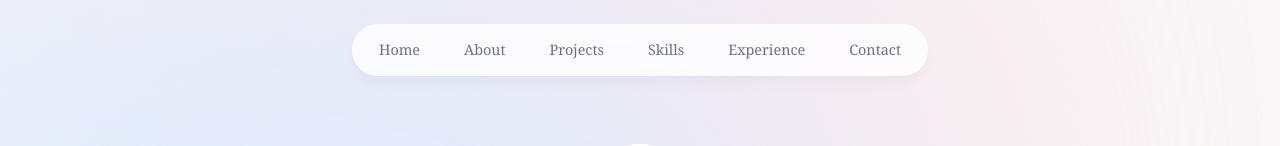
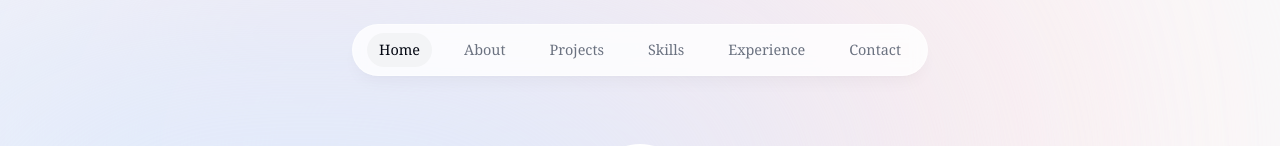
Before and after one commit to XXXXJin/My-portfolio-page, a Next.js app: page / in a window 1280 px wide. Shown: the top 146 px of the page. Built offline with nearby package versions, Linux system fonts and the light colour scheme.

Commit message:
headerの挙動を修正する

```diff
--- a/app/layout.tsx
+++ b/app/layout.tsx
@@ -22,7 +22,7 @@
   children: React.ReactNode;
 }) {
   return (
-    <html lang="en">
+    <html lang="en" className="!scroll-smooth">
       <body
         className={`font-serif bg-gray-50 text-gray-950 pt-28 sm:pt-36 relative`}
       >
--- a/components/about.tsx
+++ b/components/about.tsx
@@ -7,10 +7,11 @@
 export default function About() {
   return (
     <motion.section
-      className="mt-28 mb-28 px-4 max-w-[45rem] text-center leading-8 sm:mb:40 sm:mt-0"
+      className="mt-28 mb-28 px-4 max-w-[45rem] text-center leading-8 sm:mb:40 sm:mt-0 scroll-mt-28"
       initial={{ opacity: 0, y: 100 }}
       animate={{ opacity: 1, y: 0 }}
       transition={{ delay: 0.175 }}
+      id="about"
     >
       <SectionHeading>About me</SectionHeading>
       <p>
--- a/components/header.tsx
+++ b/components/header.tsx
@@ -1,11 +1,13 @@
 "use client";
 
-import React from "react";
+import React, { useState } from "react";
 import { motion } from "framer-motion";
 import Link from "next/link";
 import { links } from "@/lib/data";
+import clsx from "clsx";
 
 export default function Header() {
+  const [activeSection, setActiveSection] = useState("Home");
   return (
     <header className="z-[999] relative">
       <motion.div
@@ -18,16 +20,26 @@
         <ul className="flex w-[22rem] flex-wrap items-center justify-center gap-y-1 text-[0.9rem] font-medium text-gray-500 sm:w-[initial] sm:flex-nowrap sm:gap-5">
           {links.map((link) => (
             <motion.li
-              className="h-3/4 flex items-center justify-center"
+              className="h-3/4 flex items-center justify-center relative"
               key={link.hash}
               initial={{ y: -100, opacity: 0 }}
               animate={{ y: 0, opacity: 1 }}
             >
               <Link
                 href={link.hash}
-                className="flex w-full items-center justify-center p-3 hover:text-gray-900"
+                className={clsx(
+                  "flex w-full items-center justify-center p-3 hover:text-gray-900",
+                  { "text-gray-950": activeSection === link.name }
+                )}
+                onClick={() => setActiveSection(link.name)}
               >
                 {link.name}
+                {link.name === activeSection && (
+                  <motion.span
+                    className="bg-gray-100 rounded-full absolute inset-0 -z-10"
+                    layoutId="activeSection"
+                  ></motion.span>
+                )}
               </Link>
             </motion.li>
           ))}
--- a/components/intro.tsx
+++ b/components/intro.tsx
@@ -10,7 +10,7 @@
 
 export default function Intro() {
   return (
-    <section className="max-w-[50rem] text-center">
+    <section className="max-w-[50rem] text-center scroll-mt-[100rem]" id="home">
       <div className="flex items-center justify-center">
         <motion.div
           initial={{ opacity: 0, scale: 0 }}
--- a/components/projectList.tsx
+++ b/components/projectList.tsx
@@ -9,10 +9,11 @@
 export default function Projects() {
   return (
     <motion.section
-      className="mb-28"
+      className="mb-28 scroll-mt-28"
       initial={{ opacity: 0, y: 100 }}
       animate={{ opacity: 1, y: 0 }}
       transition={{ delay: 0.175 }}
+      id="projects"
     >
       <SectionHeading>My projects</SectionHeading>
       <div className="flex flex-col gap-5">
```
